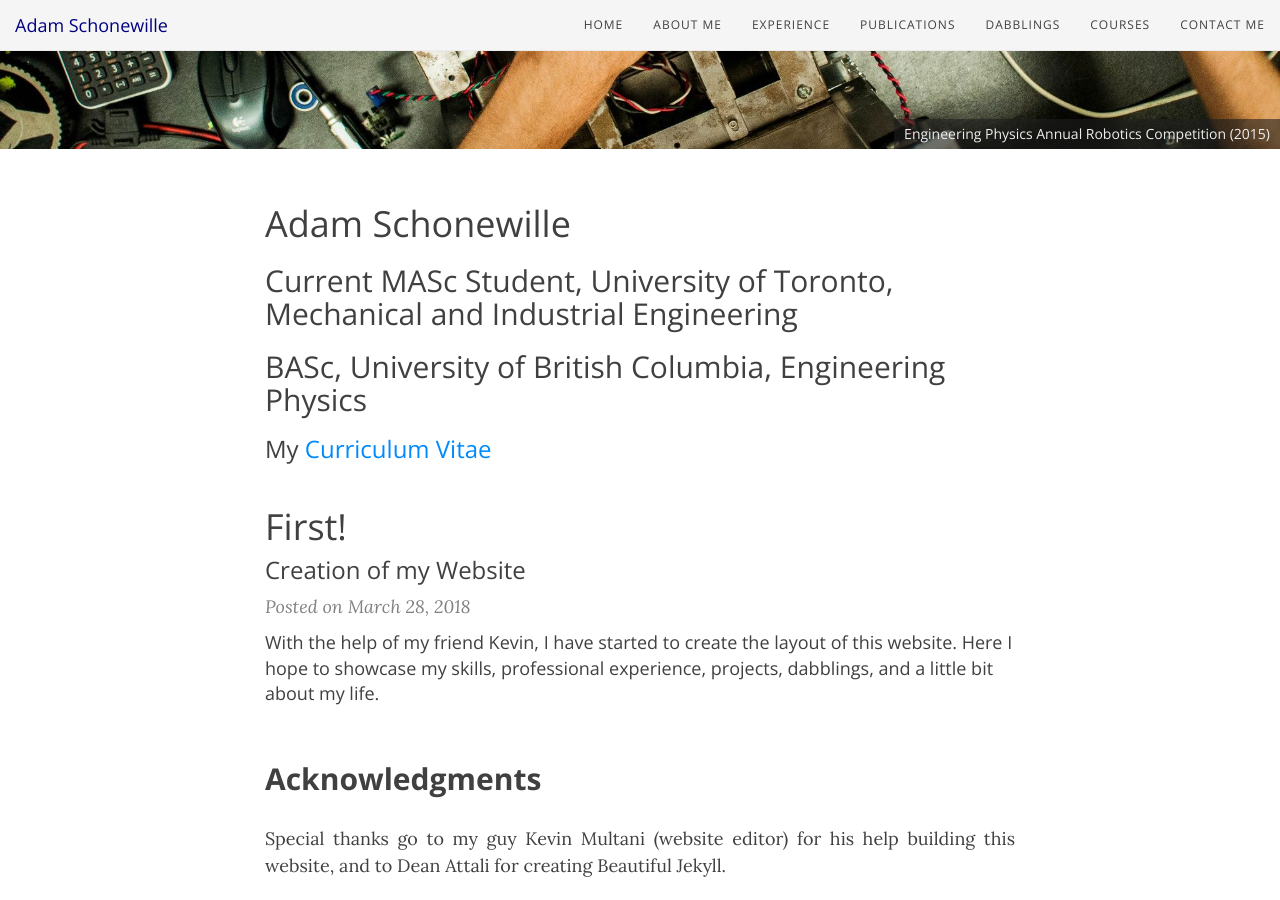
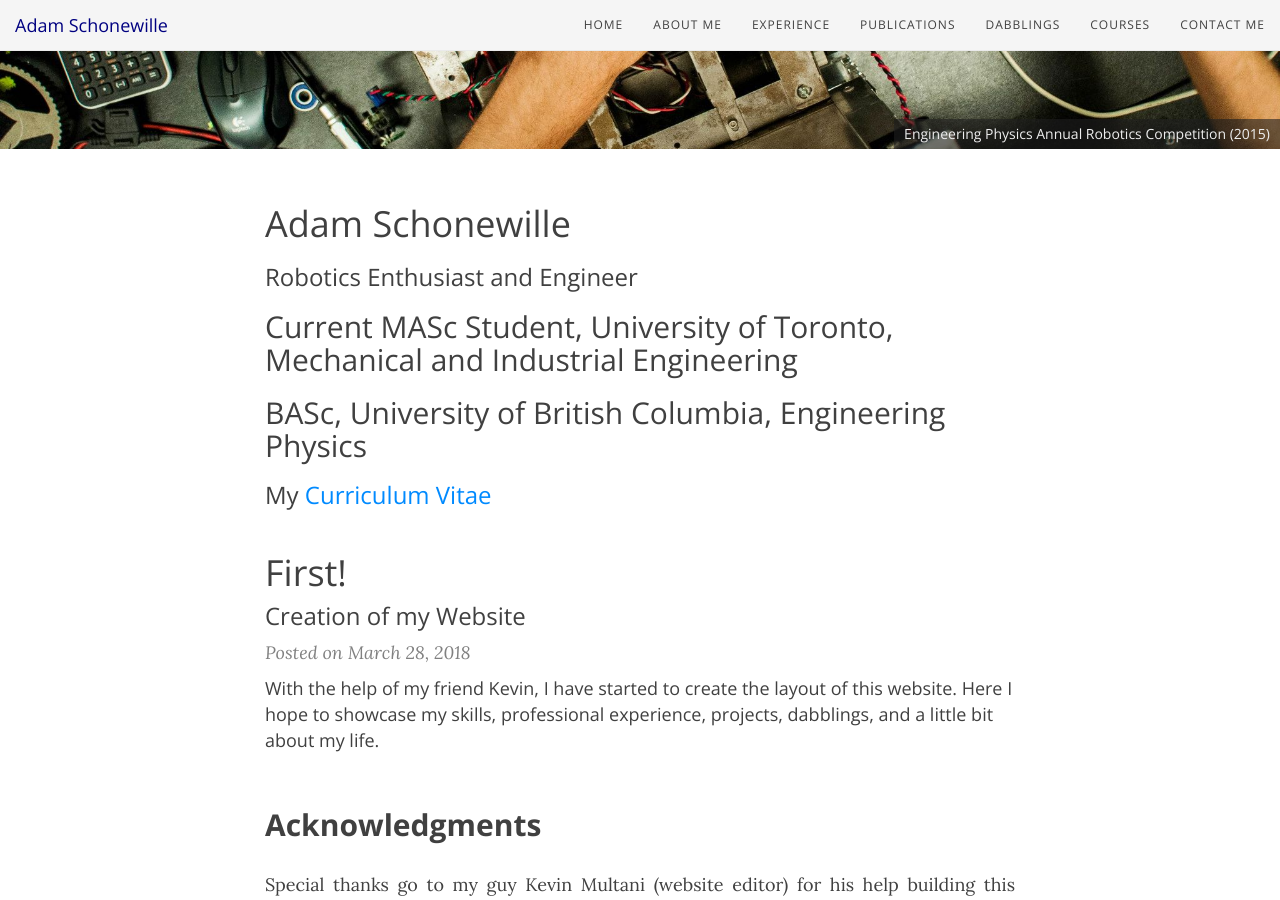
Before and after one commit to adamschonewille/adamschonewille.github.io, a Jekyll site: the page built from index.html, in a window 1280 px wide and 900 px high, scrolled down 340 px. Built offline with Jekyll 4.4.1, drawn with Linux system fonts in a browser that asks for light colours; nearby versions of some CDN libraries; the list of posts is cut into pages by our own code.

```diff
--- a/index.html
+++ b/index.html
@@ -8,9 +8,10 @@
   - "/img/San_Fran.jpg": "San Francisco Graduation Networking Trip (2018)"
 ---
 
-<h1>Adam Schonewille</h1>
-<h2>Current MASc Student, University of Toronto, Mechanical and Industrial Engineering </h2>
-<h2>BASc, University of British Columbia, Engineering Physics</h2>
+<h1> Adam Schonewille</h1>
+<h3> Robotics Enthusiast and Engineer</h3>
+<h2> Current MASc Student, University of Toronto, Mechanical and Industrial Engineering </h2>
+<h2> BASc, University of British Columbia, Engineering Physics</h2>
 
 <h3> My <a href="/pdfs/20180417_Adam_Schonewille_CV.pdf"> Curriculum Vitae </a> </h3>
 
```
Also changed, not shown: contact.md (+0 -2 lines), 1 other file.
